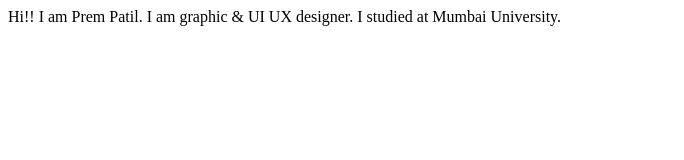
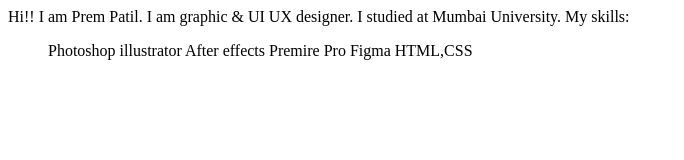
Before and after one commit to patilprem/prem-patil-site, a plain HTML site: page index.html in a window 1280 px wide. Shown: the whole page, without its empty margins (0-684 px from the left). Drawn offline with Linux system fonts and the light colour scheme.

Commit message:
refactor: added skills

```diff
--- a/index.html
+++ b/index.html
@@ -11,5 +11,15 @@
     I am graphic & UI UX designer.
 
     I studied at Mumbai University.
+
+    My skills:
+    <ul>
+    Photoshop
+    illustrator
+    After effects
+    Premire Pro
+    Figma
+    HTML,CSS
+    </ul>
 </body>
 </html>
```
